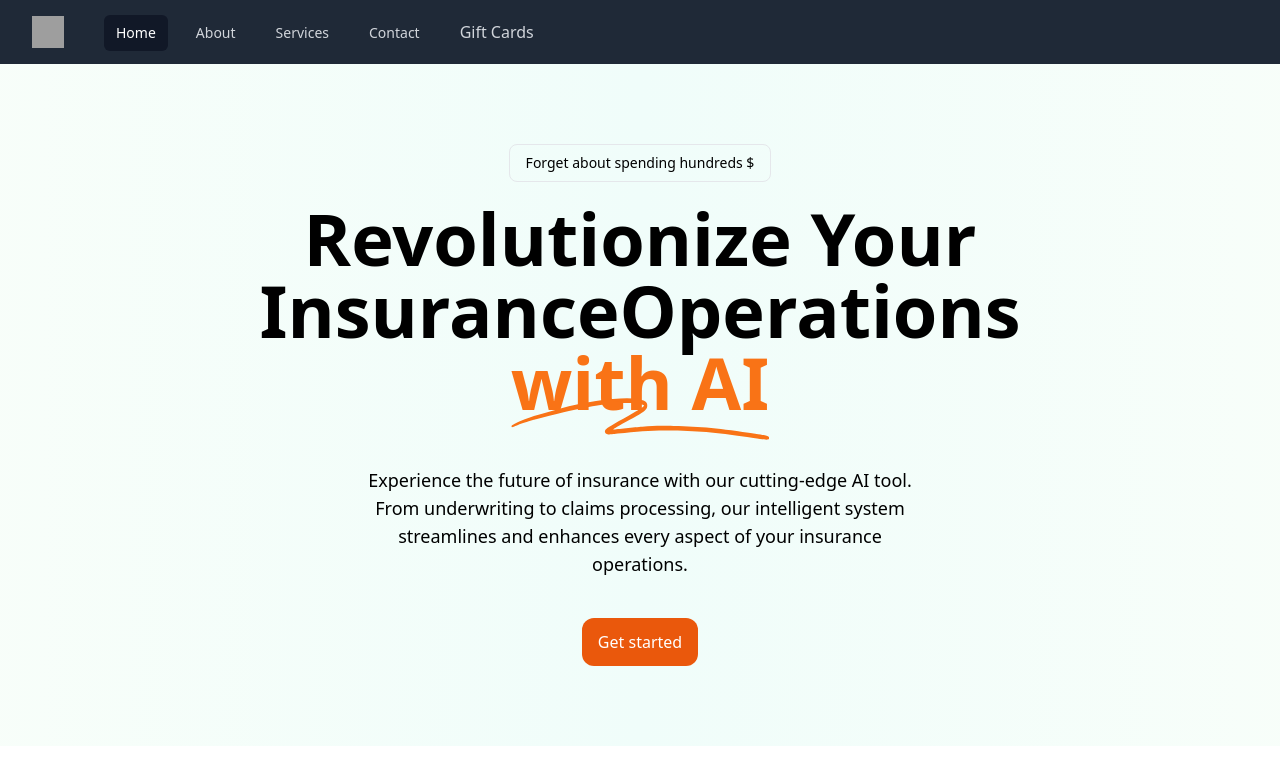
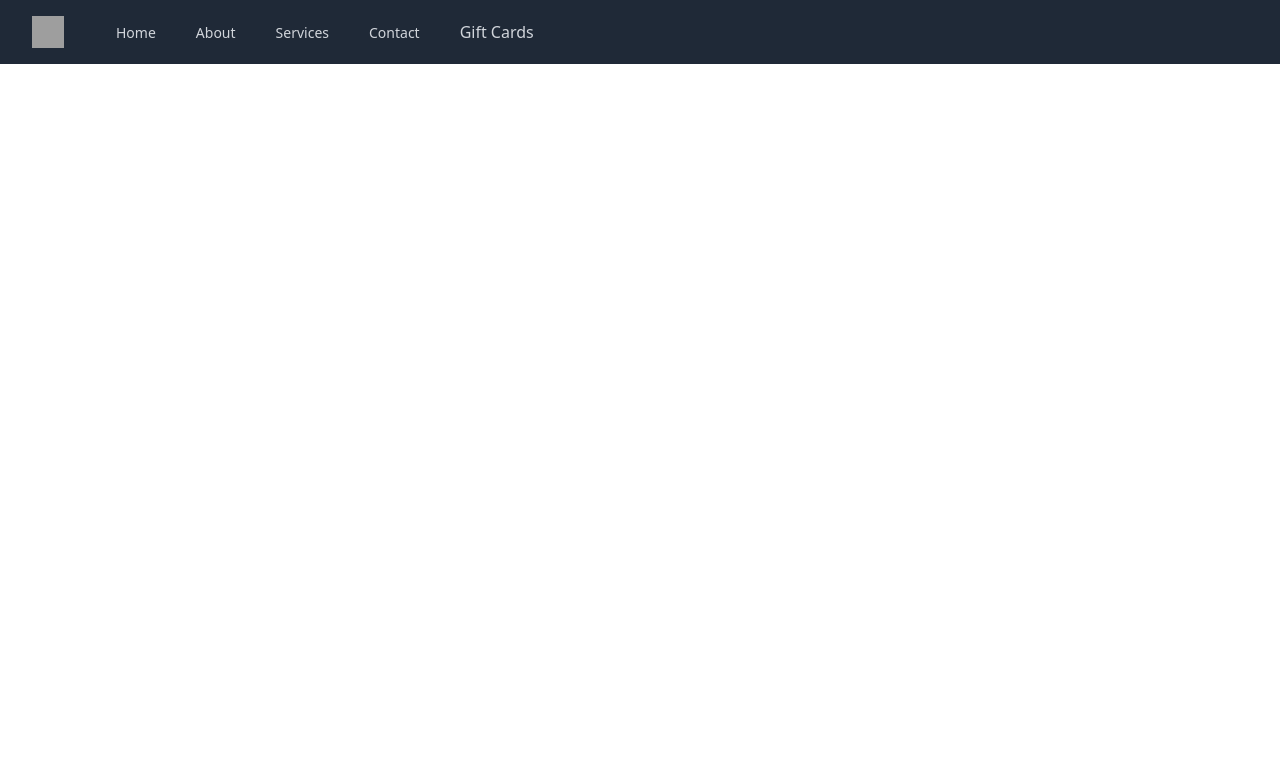
Before and after one commit to thevannyfiles/board-game-website, a React (Vite) app: page / in a window 1280 px wide. Shown: the top 784 px of the page. Built offline with nearby package versions, Linux system fonts and the light colour scheme; grey boxes are pictures that could not be loaded.

Commit message:
fianl submission

```diff
--- a/src/App.jsx
+++ b/src/App.jsx
@@ -1,7 +1,10 @@
 import { BrowserRouter as Router, Routes, Route } from "react-router-dom";
 import Ourstory from "./pages/ourstory.jsx";
+import Menu from "./pages/menu.jsx";
 import Header from "./Components/Header.jsx";
-import Hero from "./Components/Hero.jsx";
+import PlayPage from "./pages/play.jsx";
+import Home from "./pages/home.jsx";
+
 function App() {
   return (
     <>
@@ -11,11 +14,12 @@ function App() {
         </div>
         <Routes>
           <Route path="/about" element={<Ourstory />} />
+          <Route path="/menu" element={<Menu />} />
+          <Route path="/play" element={<PlayPage />} />
+          <Route path="/experience" element={<Ourstory />} />
+          <Route path="/home" element={<Home />} />
         </Routes>
       </Router>
-      <div>
-        <Hero />
-      </div>
     </>
   );
 }
--- a/src/Components/Header.jsx
+++ b/src/Components/Header.jsx
@@ -18,7 +18,7 @@ const Navbar = () => {
             <div className="hidden md:block">
               <div className="ml-10 flex items-baseline space-x-4">
                 <NavLink
-                  to="/"
+                  to="/home"
                   className={({ isActive }) =>
                     isActive
                       ? "bg-gray-900 text-white px-3 py-2 rounded-md text-sm font-medium"
@@ -144,7 +144,7 @@ const Navbar = () => {
         <div className="md:hidden" id="mobile-menu">
           <div className="px-2 pt-2 pb-3 space-y-1 sm:px-3">
             <NavLink
-              to="/"
+              to="/home"
               className={({ isActive }) =>
                 isActive
                   ? "bg-gray-900 text-white block px-3 py-2 rounded-md text-base font-medium"
--- a/src/pages/experience.jsx
+++ b/src/pages/experience.jsx
@@ -0,0 +1,7 @@
+import React from "react";
+
+const experience = () => {
+  return <div>experience</div>;
+};
+
+export default experience;
--- a/src/Components/Hero.jsx
+++ b/src/pages/home.jsx
@@ -1,4 +1,4 @@
-const Hero = () => {
+const Home = () => {
   return (
     <div className="flex flex-1 w-full flex-col items-center justify-center text-center px-4 py-20 bg-gradient-to-r from-green-50/50 via-teal-50 to-green-50/50 dark:from-gray-800 dark:via-gray-700 dark:to-gray-800">
       <a
@@ -39,4 +39,4 @@ const Hero = () => {
   );
 };
 
-export default Hero;
+export default Home;
--- a/src/pages/menu.jsx
+++ b/src/pages/menu.jsx
@@ -0,0 +1,7 @@
+import React from "react";
+
+const menu = () => {
+  return <div>menu</div>;
+};
+
+export default menu;
```
Also changed, not shown: src/Components/Carousels/GameCarousel.jsx (+5 -5 lines).
